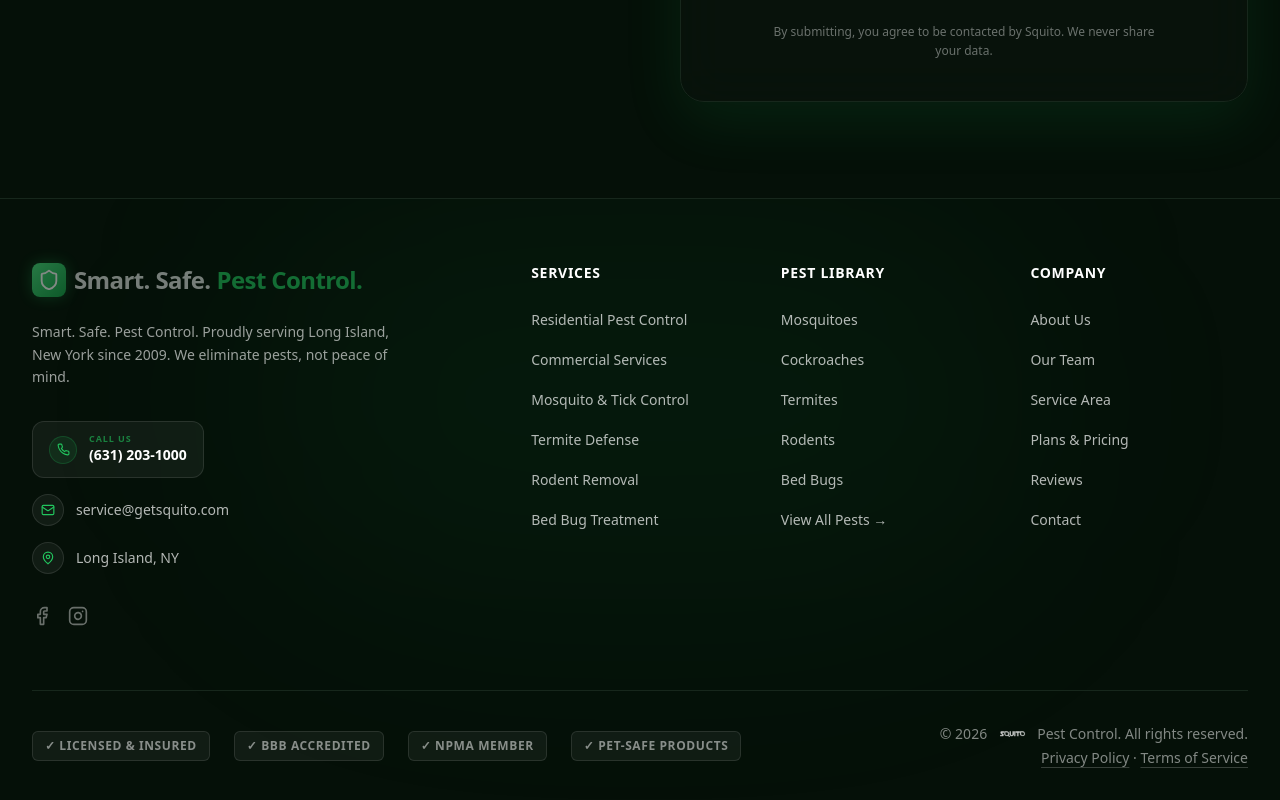
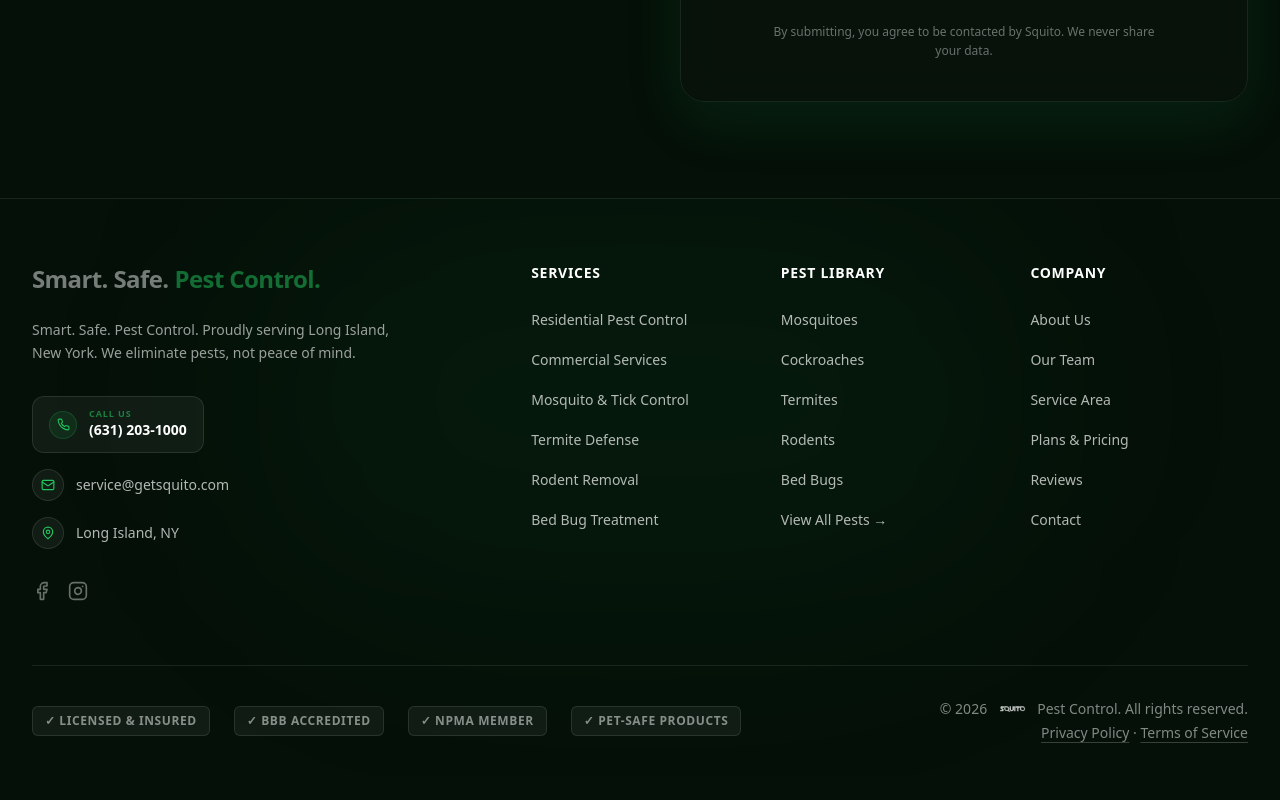
Before and after one commit to squitopest/Squito-Pest-Control, a Next.js app: page / in a window 1280 px wide. Shown: the part 6866-7666 px from the top of the page. After the commit the page ends 7641 px from the top, so only its background shows below. Built offline with nearby package versions, Linux system fonts and the light colour scheme.

Commit message:
Footer: remove shield icon and since 2009

```diff
--- a/src/components/Footer/Footer.tsx
+++ b/src/components/Footer/Footer.tsx
@@ -1,6 +1,6 @@
 "use client";
 
-import { Shield, Phone, Mail, MapPin, Facebook, Instagram } from "lucide-react";
+import { Phone, Mail, MapPin, Facebook, Instagram } from "lucide-react";
 
 const footerLinks = {
   Services: [
@@ -37,16 +37,13 @@
         <div className="grid grid-cols-1 md:grid-cols-2 lg:grid-cols-5 gap-12 lg:gap-8 mb-16">
           <div className="lg:col-span-2">
             <div className="flex items-center gap-2 mb-6 text-white font-display font-bold text-xl md:text-2xl tracking-tight animate-pulse shrink-0">
-              <div className="bg-gradient-to-br from-green-400 to-green-600 rounded-lg p-1.5 shadow-[0_0_15px_rgba(34,197,94,0.4)]">
-                <Shield size={22} className="text-white" />
-              </div>
               <div className="flex flex-col sm:flex-row sm:gap-1.5">
                 <span className="opacity-90">Smart. Safe.</span>
                 <span className="text-green-500">Pest Control.</span>
               </div>
             </div>
             <p className="text-sm leading-relaxed max-w-sm mb-8 text-white/60">
-              Smart. Safe. Pest Control. Proudly serving Long Island, New York since 2009. We eliminate pests, not peace of mind.
+              Smart. Safe. Pest Control. Proudly serving Long Island, New York. We eliminate pests, not peace of mind.
             </p>
             <div className="space-y-4 mb-8">
               <a href="tel:6312031000" className="group relative inline-flex items-center gap-3 px-4 py-3 rounded-xl bg-white/5 border border-white/10 overflow-hidden transition-all duration-300 hover:border-green-500/50 hover:bg-green-500/10 w-fit">
```
